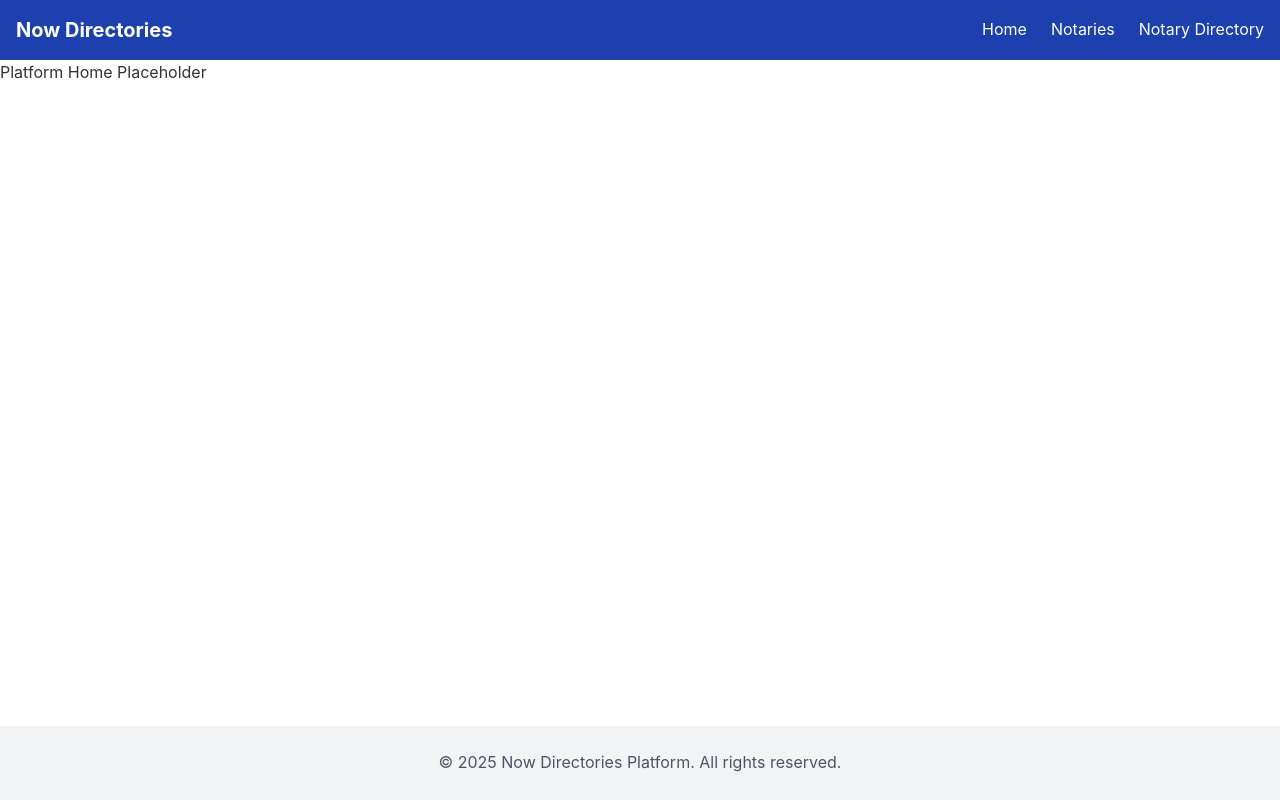
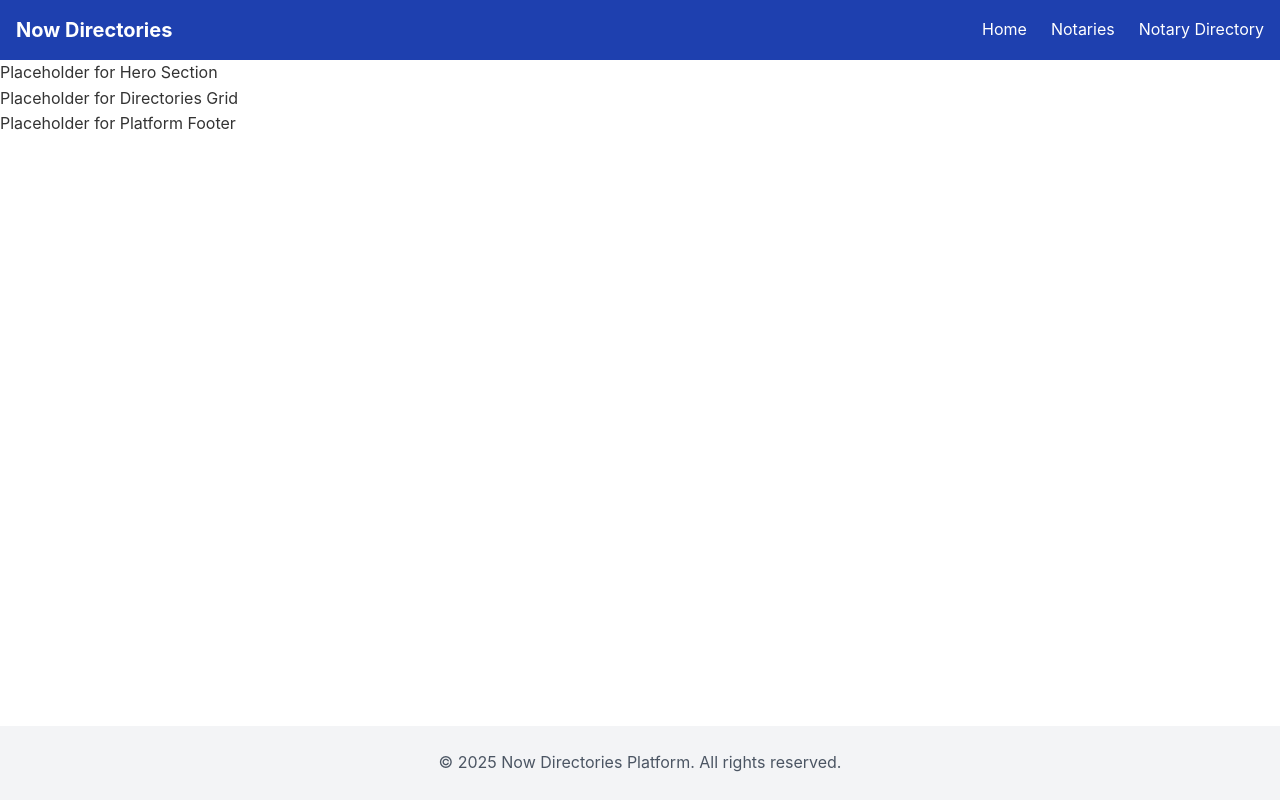
Before and after one commit to 7lsnyc/Now_Directories_Platform, a Next.js app: page /platform in a window 1280 px wide. Built offline with nearby package versions, Linux system fonts and the light colour scheme.

Commit message:
chore: add skeleton files for aggregator homepage

```diff
--- a/app/platform/page.tsx
+++ b/app/platform/page.tsx
@@ -1,7 +1,17 @@
+import HeroSection from '@/components/platform/HeroSection';
+import DirectoriesGrid from '@/components/platform/DirectoriesGrid';
+import FooterPlatform from '@/components/platform/FooterPlatform';
+
+/**
+ * Platform homepage for Now Directories
+ * Serves as the aggregator for all directory services
+ */
 export default function PlatformHomePage() {
   return (
-    <div>
-      <h1>Platform Home Placeholder</h1>
-    </div>
+    <main>
+      <HeroSection />
+      <DirectoriesGrid />
+      <FooterPlatform />
+    </main>
   );
 }
--- /dev/null
+++ b/components/platform/DirectoriesGrid.tsx
@@ -0,0 +1,7 @@
+/**
+ * Directories grid for the platform homepage
+ * Displays all available directories with their branding
+ */
+export default function DirectoriesGrid() {
+  return <div>Placeholder for Directories Grid</div>;
+}
--- /dev/null
+++ b/components/platform/FooterPlatform.tsx
@@ -0,0 +1,7 @@
+/**
+ * Platform-specific footer component
+ * Contains links, copyright, and company information
+ */
+export default function FooterPlatform() {
+  return <div>Placeholder for Platform Footer</div>;
+}
--- /dev/null
+++ b/components/platform/HeroSection.tsx
@@ -0,0 +1,7 @@
+/**
+ * Hero section for the Now Directories platform homepage
+ * Shows main platform value proposition and CTA
+ */
+export default function HeroSection() {
+  return <div>Placeholder for Hero Section</div>;
+}
```
